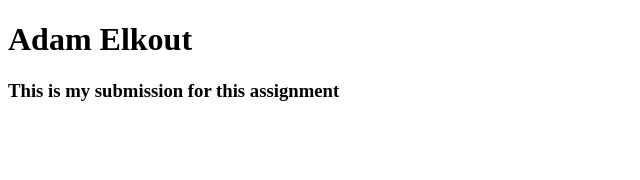
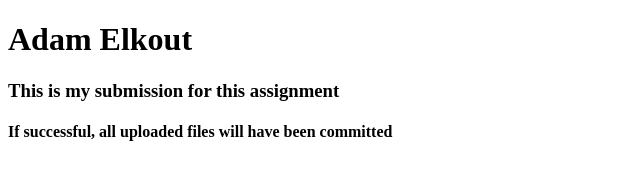
Before and after one commit to NuclearPandor/starter, a plain HTML site: page index.html in a window 1280 px wide. Shown: the whole page, without its empty margins (0-640 px from the left). Drawn offline with Linux system fonts and the light colour scheme.

Commit message:
updated and cloned

```diff
--- a/index.html
+++ b/index.html
@@ -8,6 +8,7 @@
     <p>
       <h1>Adam Elkout</h1>
       <h3>This is my submission for this assignment</h3>
+      <h4>If successful, all uploaded files will have been committed</h4>
     </p>
   </body>
 </html>
```
